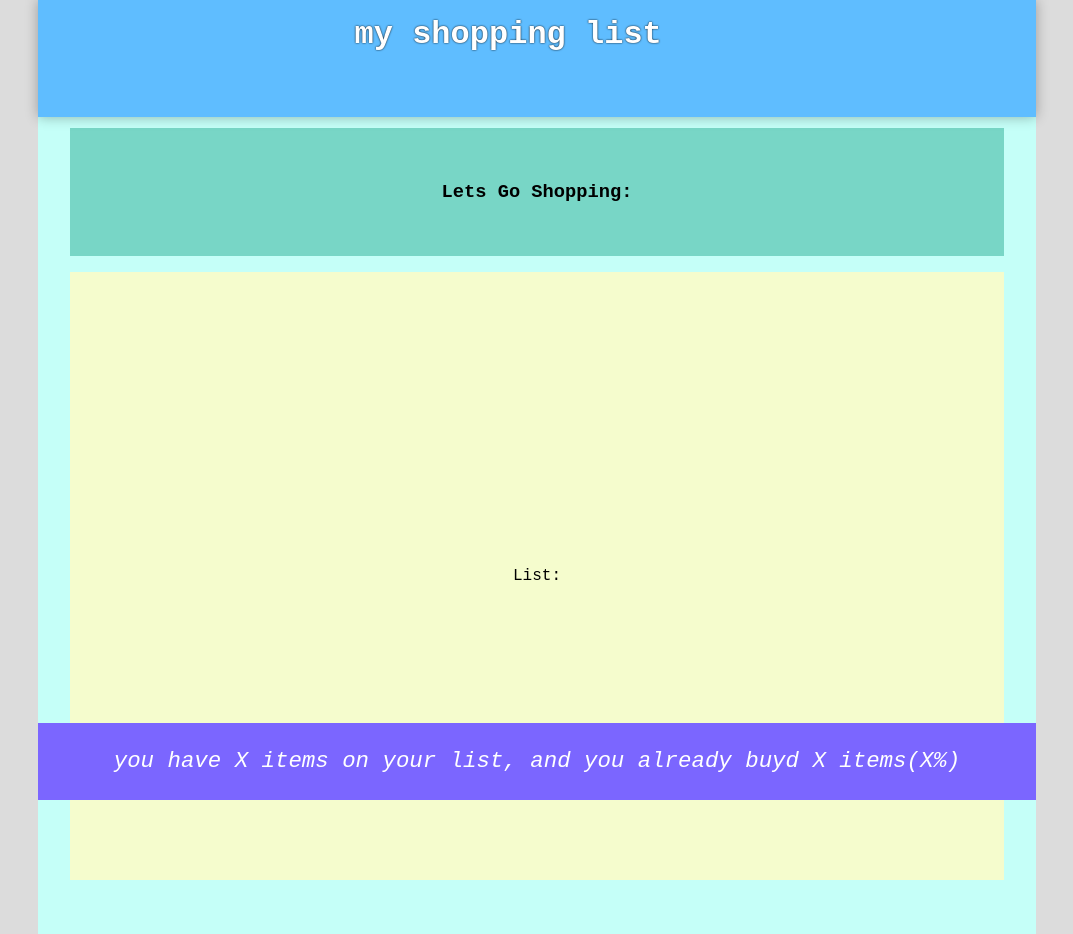
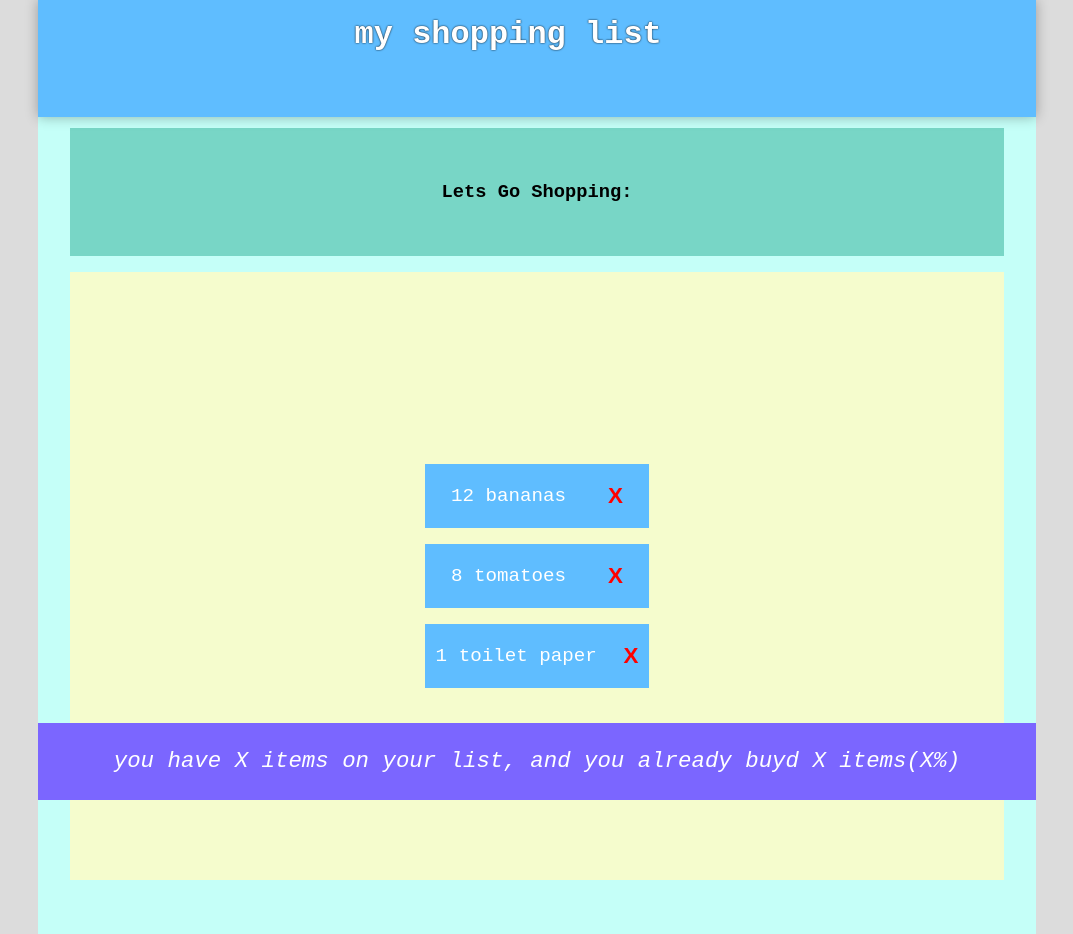
Before and after one commit to thisKonrad/my_shopping_list, a React (Vite) app in the folder my_shopping_list/: page / in a window 1280 px wide. Shown: the whole page, without its empty margins (103-1176 px from the left). Built offline with nearby package versions, Linux system fonts and the light colour scheme; a web font is replaced by a local one.

Commit message:
created item

```diff
--- a/my_shopping_list/src/App.jsx
+++ b/my_shopping_list/src/App.jsx
@@ -4,6 +4,7 @@ import Form from './components/Form/Form.jsx'
 import ShoppingList from './components/ShoppingList/ShoppingList.jsx'
 import Statistics from './components/Statistics/Statistics.jsx'
 //import { useState } from 'react'
+
 
 export default function App() {
 
--- /dev/null
+++ b/my_shopping_list/src/components/ShoppingList/Item.jsx
@@ -0,0 +1,16 @@
+/* :::: ITEM COMPONENT :::: */
+import './shoppinglist.css';
+
+export default function Item({item}) {
+
+    return (<li className="list_item">
+        <span>
+        {item.quantity}
+        <span>  </span>
+        {item.description}
+        </span>
+        <button className="delete_button">
+            X
+        </button>
+    </li>)
+}
--- a/my_shopping_list/src/components/ShoppingList/ShoppingList.jsx
+++ b/my_shopping_list/src/components/ShoppingList/ShoppingList.jsx
@@ -1,9 +1,19 @@
 /* :::: LIST COMPONENT :::: */
 import './shoppinglist.css';
+import Item from './Item.jsx';
+
+const initalItems = [
+    {id:1,description:'bananas',quantity:12,packed:false,},
+    {id:2,description:'tomatoes',quantity:8,packed:false,},
+    {id:3,description:'toilet paper',quantity:1,packed:true,}
+];
+
 
 export default function ShoppingList() {
 
     return (<div className="shopping_list">
-        List:
-    </div>)
+            <ul>
+            {initalItems.map((item)=> <Item item={item}/>)}
+            </ul>
+            </div>)
 }
--- a/my_shopping_list/src/components/ShoppingList/shoppinglist.css
+++ b/my_shopping_list/src/components/ShoppingList/shoppinglist.css
@@ -10,3 +10,26 @@
     padding: 2rem;
     background-color: var(--listBackground);
 }
+
+.list_item{
+    list-style: none;
+    display:flex;
+    justify-content:space-evenly;
+    align-items: center;
+    gap: 1rem;
+    margin: 1rem;
+    width: 14rem;
+    height: 4rem;
+    font-size: 1.2rem;
+    color: white;
+    background-color: var(--listItem);
+}
+
+.delete_button{
+    cursor: pointer;
+    font-size: 1.4rem;
+    font-weight: bolder;
+    color: red;
+    border: none;
+    background-color: transparent;
+}
--- a/my_shopping_list/src/index.css
+++ b/my_shopping_list/src/index.css
@@ -15,6 +15,7 @@
   --formBackground:rgb(120, 214, 198);
   --listBackground:rgb(245, 252, 205);
   --statisticBackground: rgb(123, 102, 255);
+  --listItem: rgb(95, 189, 255);
 }
 
 body{
```
